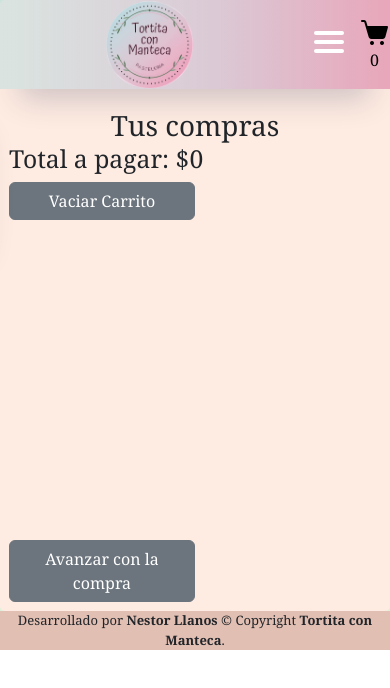
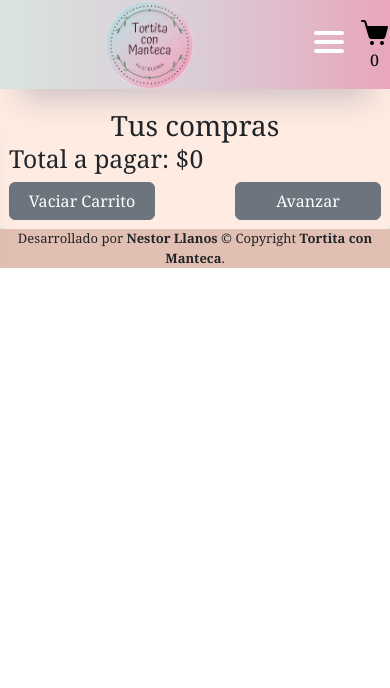
Before and after one commit to NestorLlanos/tortitaconmanteca_React, a React (Vite) app: page /cart in a window 390 px wide. Shown: the top 688 px of the page. Built offline with nearby package versions, Linux system fonts and the light colour scheme.

Commit message:
modificación de estilos en botones

```diff
--- a/src/components/CartView/CartView.jsx
+++ b/src/components/CartView/CartView.jsx
@@ -41,7 +41,7 @@ const CartView = () => {
             <h2>Total a pagar: ${total}</h2>
             <div className= {classes.btnContainer }>
                 <button className= {'btn btn-secondary'} onClick={vaciarCarrito}>Vaciar Carrito</button>
-                <Link className= {'btn btn-secondary'} to="/checkout">Avanzar con la compra</Link>
+                <Link className= {'btn btn-secondary'} to="/checkout">Avanzar</Link>
             </div>
         </div>
     )
--- a/src/components/CartView/CartView.module.css
+++ b/src/components/CartView/CartView.module.css
@@ -92,3 +92,31 @@
 
 
   }
+
+  @media (max-width: 768px) {
+	.btnContainer{
+		display: grid;
+	  grid-template-columns: repeat(auto-fit, minmax(2em, 0.5fr));
+	  grid-gap: 5em;
+	  div {
+		text-align: center;
+		div {
+		  margin: 1em;
+		}
+	  }
+	}
+	.botones {
+		color: #ffffff;
+		font-weight: bold;
+		border-radius: 5px;
+		border: 0;
+		vertical-align: middle;
+		padding: 0.5em 1.2em;
+		cursor: pointer;
+		box-shadow: 0 5px 5px 0px rgba(0, 0, 0, 0.06);
+		background-image: linear-gradient(#706f6d, #1d1c1c);
+		text-decoration: none;
+
+
+  }
+  }
```
